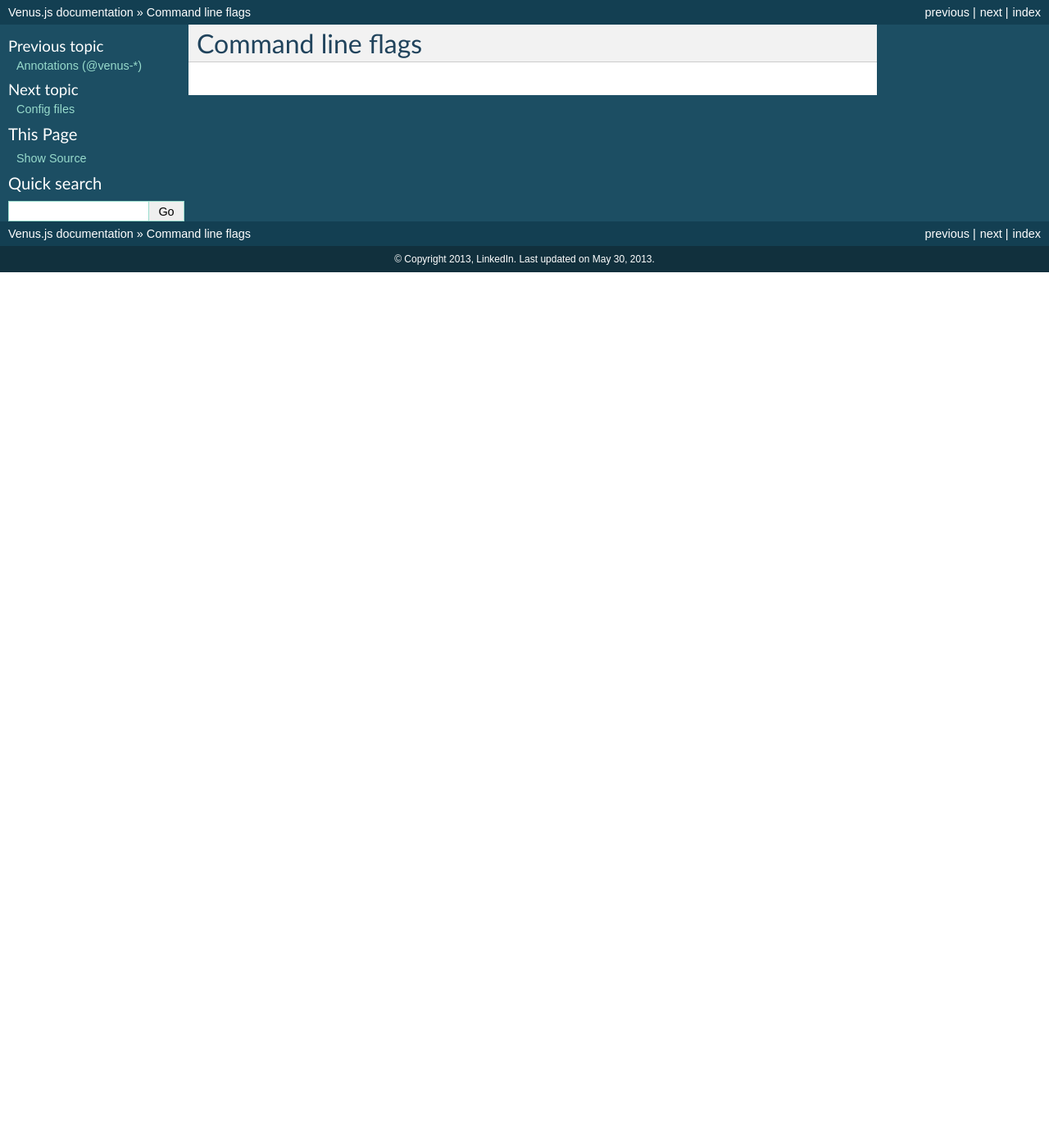
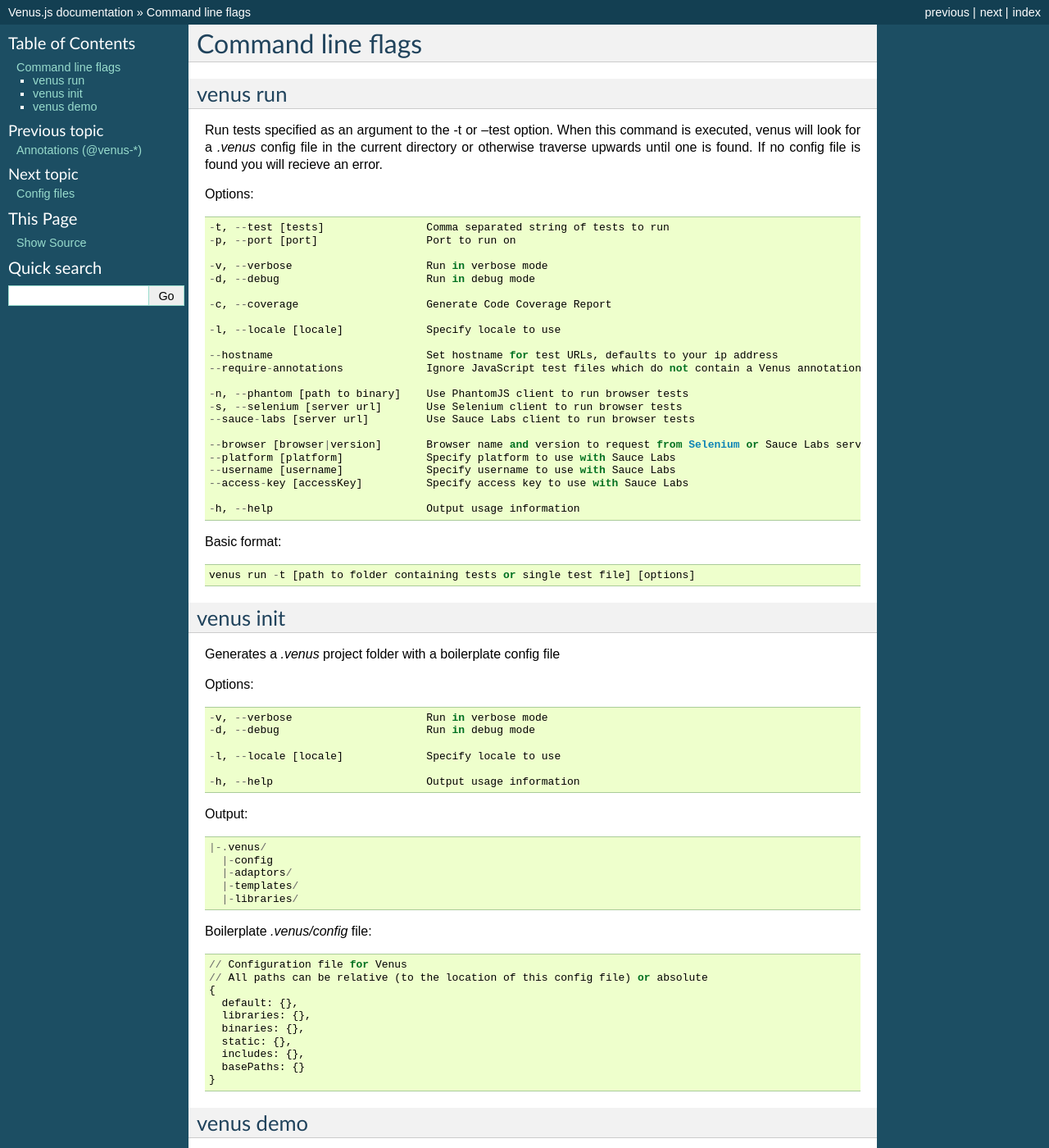
Before and after one commit to roelrz/docs, a Sphinx documentation site: the page built from source/reference/command_line_flags.rst, in a window 1280 px wide and 1400 px high. Shown: the whole window at 82% size. Built offline with Sphinx 7.4.7, drawn with Linux system fonts in a browser that asks for light colours; some of the changed text lies outside the part shown.

Commit message:
converted documentation for "Command line flags"

```diff
--- a/source/reference/command_line_flags.rst
+++ b/source/reference/command_line_flags.rst
@@ -3,3 +3,94 @@
 ***************
 Command line flags
 ***************
+
+venus run
+----
+
+Run tests specified as an argument to the -t or --test option. When this command is executed, venus will look for a `.venus` config file in the current directory or otherwise traverse upwards until one is found. If no config file is found you will recieve an error.
+
+Options:
+
+::
+
+  -t, --test [tests]                Comma separated string of tests to run
+  -p, --port [port]                 Port to run on
+
+  -v, --verbose                     Run in verbose mode
+  -d, --debug                       Run in debug mode
+
+  -c, --coverage                    Generate Code Coverage Report
+
+  -l, --locale [locale]             Specify locale to use
+
+  --hostname                        Set hostname for test URLs, defaults to your ip address
+  --require-annotations             Ignore JavaScript test files which do not contain a Venus annotation (@venus-*)
+
+  -n, --phantom [path to binary]    Use PhantomJS client to run browser tests
+  -s, --selenium [server url]       Use Selenium client to run browser tests
+  --sauce-labs [server url]         Use Sauce Labs client to run browser tests
+
+  --browser [browser|version]       Browser name and version to request from Selenium or Sauce Labs server
+  --platform [platform]             Specify platform to use with Sauce Labs
+  --username [username]             Specify username to use with Sauce Labs
+  --access-key [accessKey]          Specify access key to use with Sauce Labs
+
+  -h, --help                        Output usage information
+
+Basic format:
+
+::
+
+  venus run -t [path to folder containing tests or single test file] [options]
+
+venus init
+----
+
+Generates a `.venus` project folder with a boilerplate config file
+
+Options:
+
+::
+
+  -v, --verbose                     Run in verbose mode
+  -d, --debug                       Run in debug mode
+
+  -l, --locale [locale]             Specify locale to use
+
+  -h, --help                        Output usage information
+
+Output:
+
+::
+
+  |-.venus/
+    |-config
+    |-adaptors/
+    |-templates/
+    |-libraries/
+
+Boilerplate `.venus/config` file:
+
+::
+
+  // Configuration file for Venus
+  // All paths can be relative (to the location of this config file) or absolute
+  {
+    default: {},
+    libraries: {},
+    binaries: {},
+    static: {},
+    includes: {},
+    basePaths: {}
+  }
+
+venus demo
+----
+
+Runs an example venus test using Mocha and PhantomJS
+
+Example:
+
+::
+
+  venus demo
```
